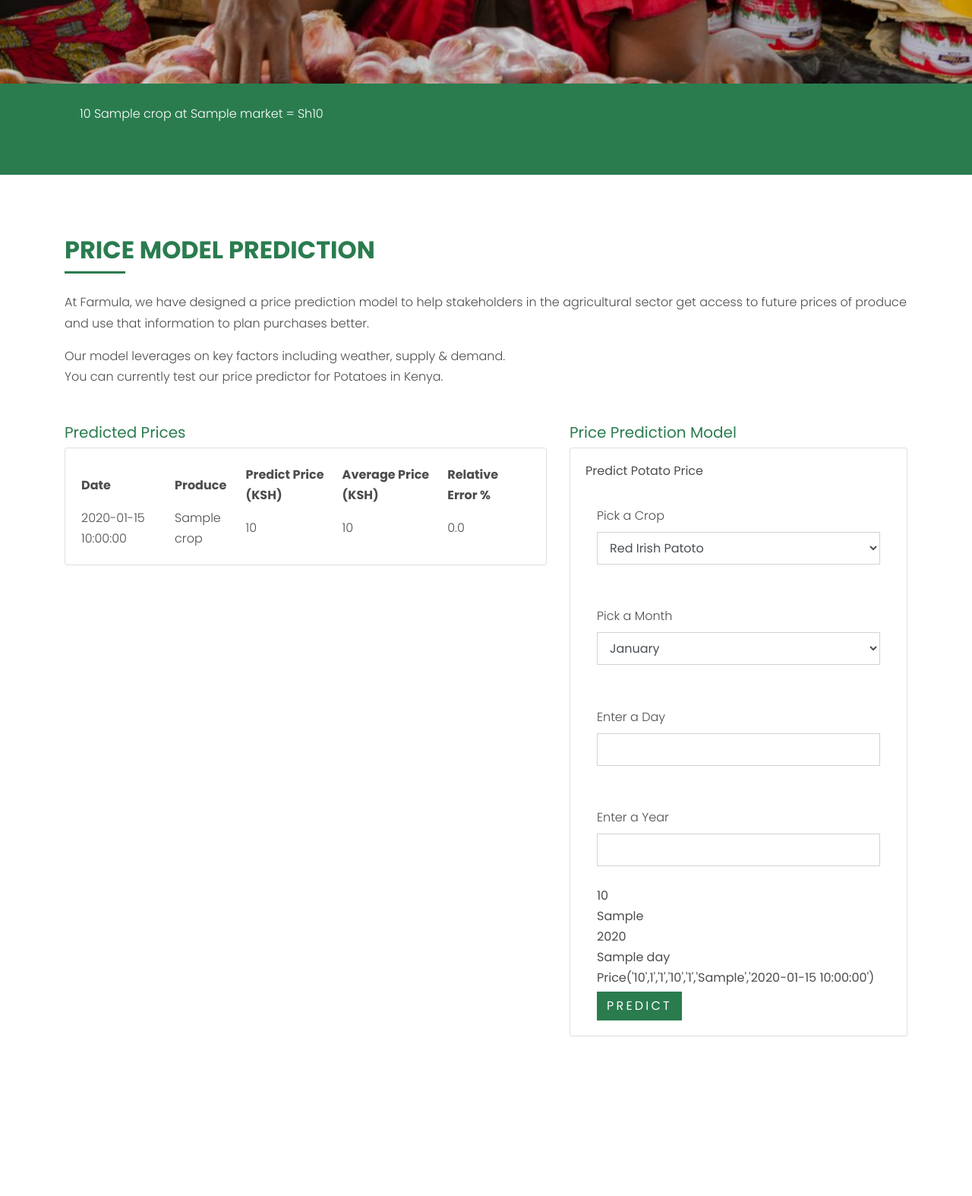
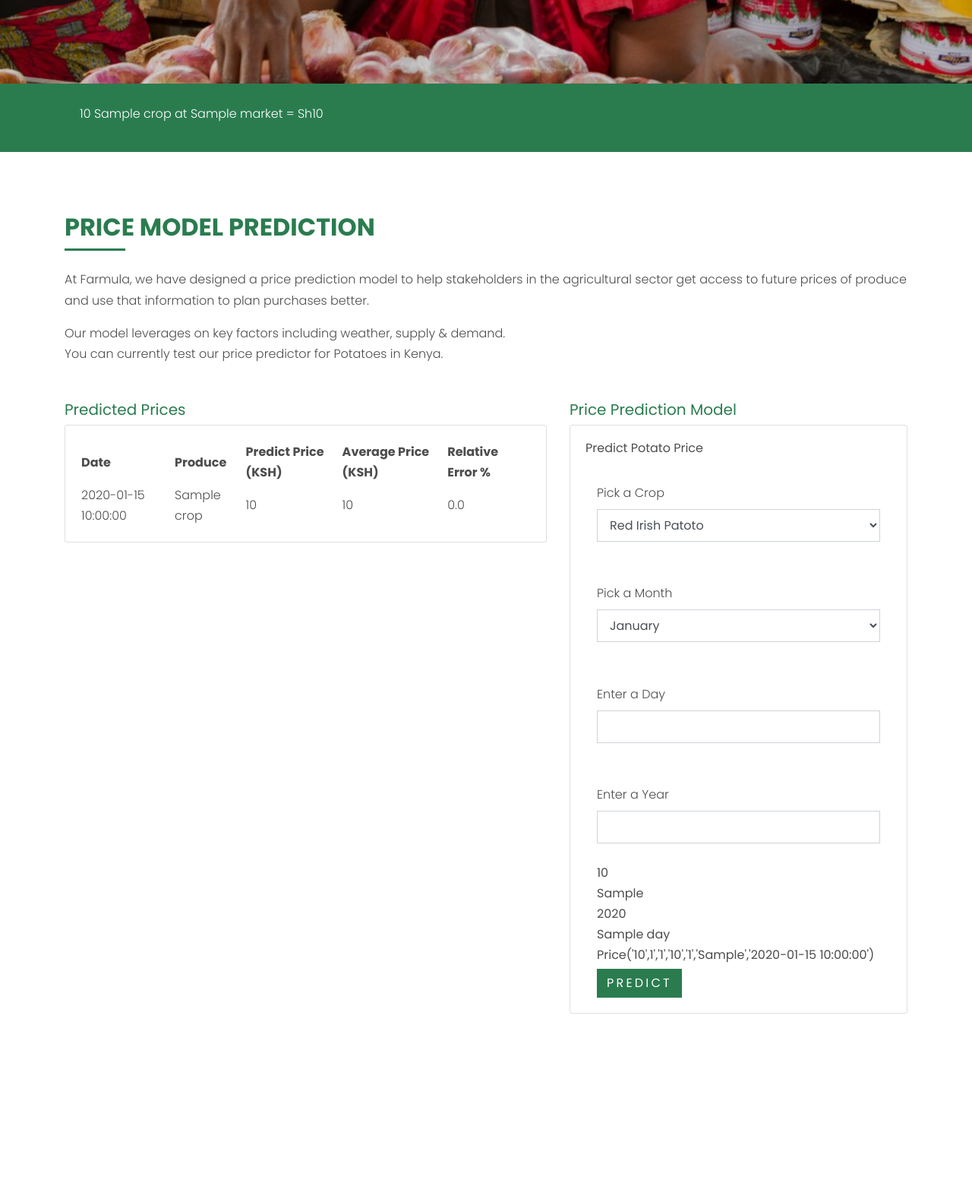
Before and after one commit to Farmulaio/Farmula, a Flask app: template farmula/templates/price.html in a window 1280 px wide. Shown: the part 390-1964 px from the top of the page at 76% size. Run offline with Flask 2, Linux system fonts and the light colour scheme; tables that the repository leaves empty hold one stand-in row (values such as "Sample post"); the template is opened without the code that fills it: values that come from a table or form of the project are taken from there, most other values are stand-ins (such as "Sample title", 1, 10 or a date in 2020); parts of the project's set-up code (start-up, migrations or seed data) failed here and were passed over; some libraries are stand-ins or nearby versions; some web fonts are replaced.

Commit message:
fix space in slide bar in website price page

```diff
--- a/farmula/static/css/style.css
+++ b/farmula/static/css/style.css
@@ -1581,7 +1581,7 @@ h1, h2, h3, h4, h5,
     background-color: #2a7c4f;
     padding: 2% 0;
     color: white;
-    height: 120px;
+    height: 90px;
 }
 
 
--- a/farmula/templates/price.html
+++ b/farmula/templates/price.html
@@ -31,12 +31,12 @@
           {% from "includes/_formhelpers.html" import render_field %}
           <form action="" method="POST">
               <div class="row">
-                <div class="col-7">
+                <div class="col-7 col-md-7">
                <div class="line"></div>
                  <h5 class="text-primary">Predicted Prices</h5>
                     <div class="card">
-                            <div class="card-body">
-                                <table class="table-responsive table-hover">
+                            <div class="card-body table-responsive">
+                                <table class="table-hover">
                                     <thead>
                                             <th scope="col">Date</th>
                                             <th scope="col">Produce</th>
@@ -59,7 +59,7 @@
                             </div>
                         </div>
                 </div>
-                      <div class="col-5">
+                      <div class="col-5 col-md-5">
                             <h5 class="text-primary">Price Prediction Model</h5>
                             <div class="card">
                               <div class="card-body">
```
